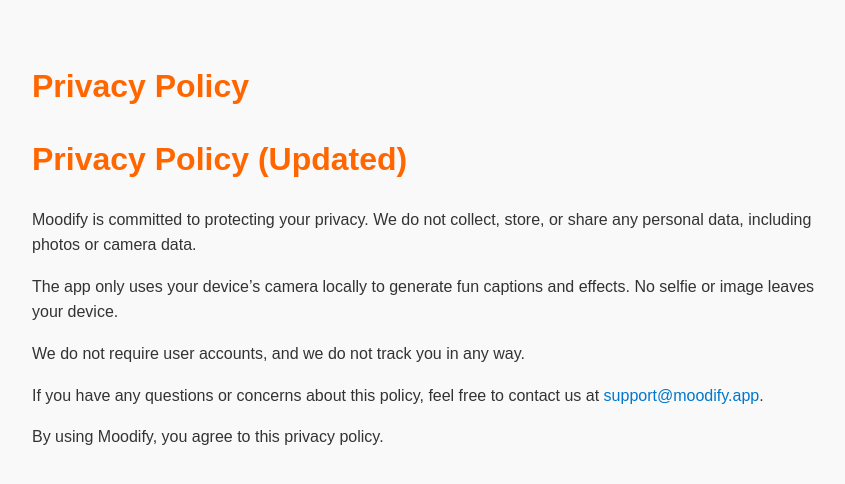
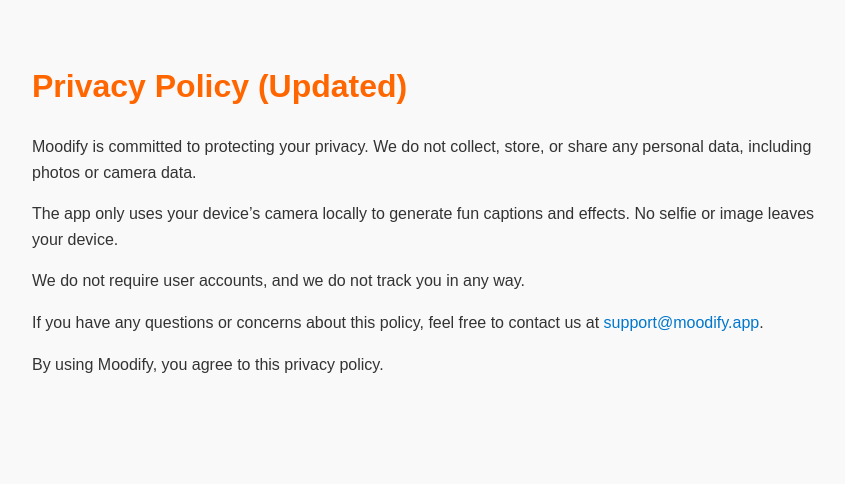
Before and after one commit to saasemail/moodify-landing, a Next.js app: page /privacy in a window 1280 px wide. Shown: the top 484 px of the page, without its empty margins (208-1053 px from the left). Built offline with nearby package versions, Linux system fonts and the light colour scheme.

Commit message:
Update Privacy Policy text

```diff
--- a/pages/privacy.tsx
+++ b/pages/privacy.tsx
@@ -32,7 +32,6 @@
         `}</style>
       </Head>
       <main className="container">
-        <h1>Privacy Policy</h1>
         <h1>Privacy Policy (Updated)</h1>
         <p>
           Moodify is committed to protecting your privacy. We do not collect,
```
